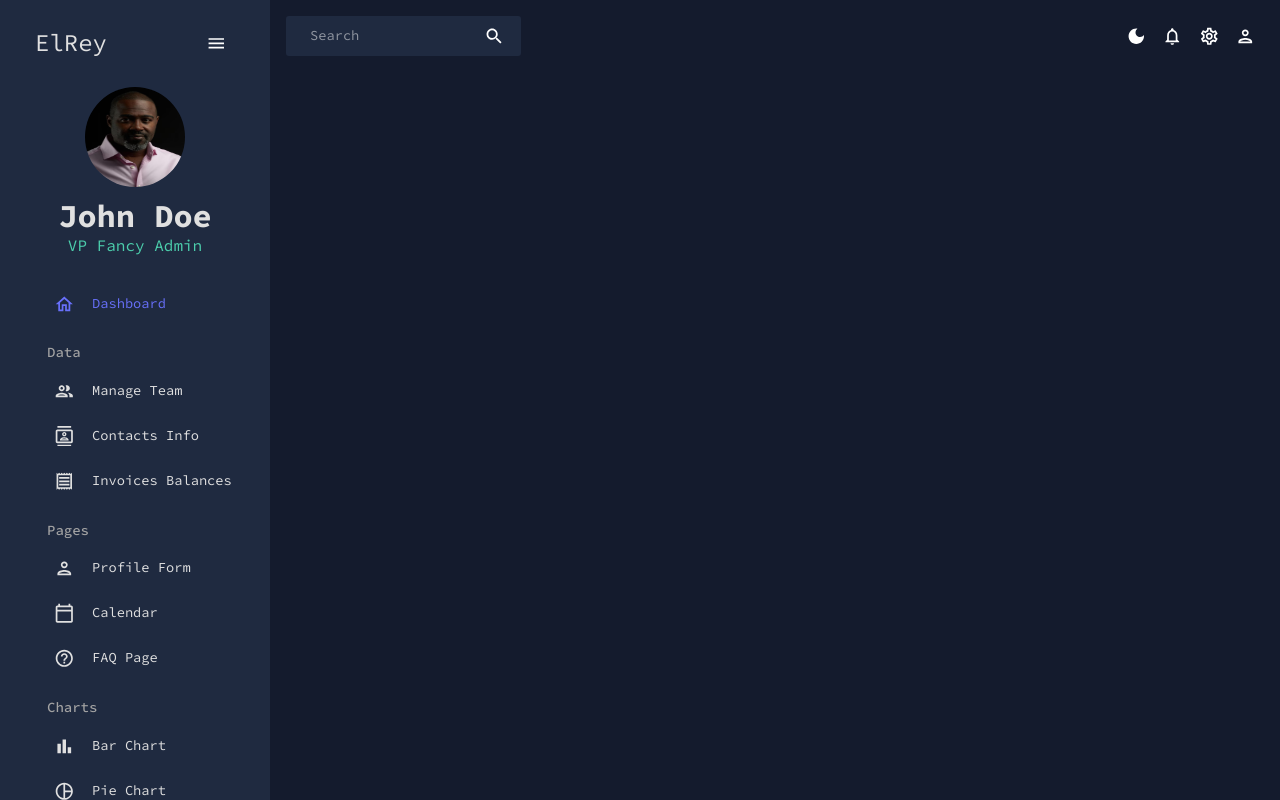
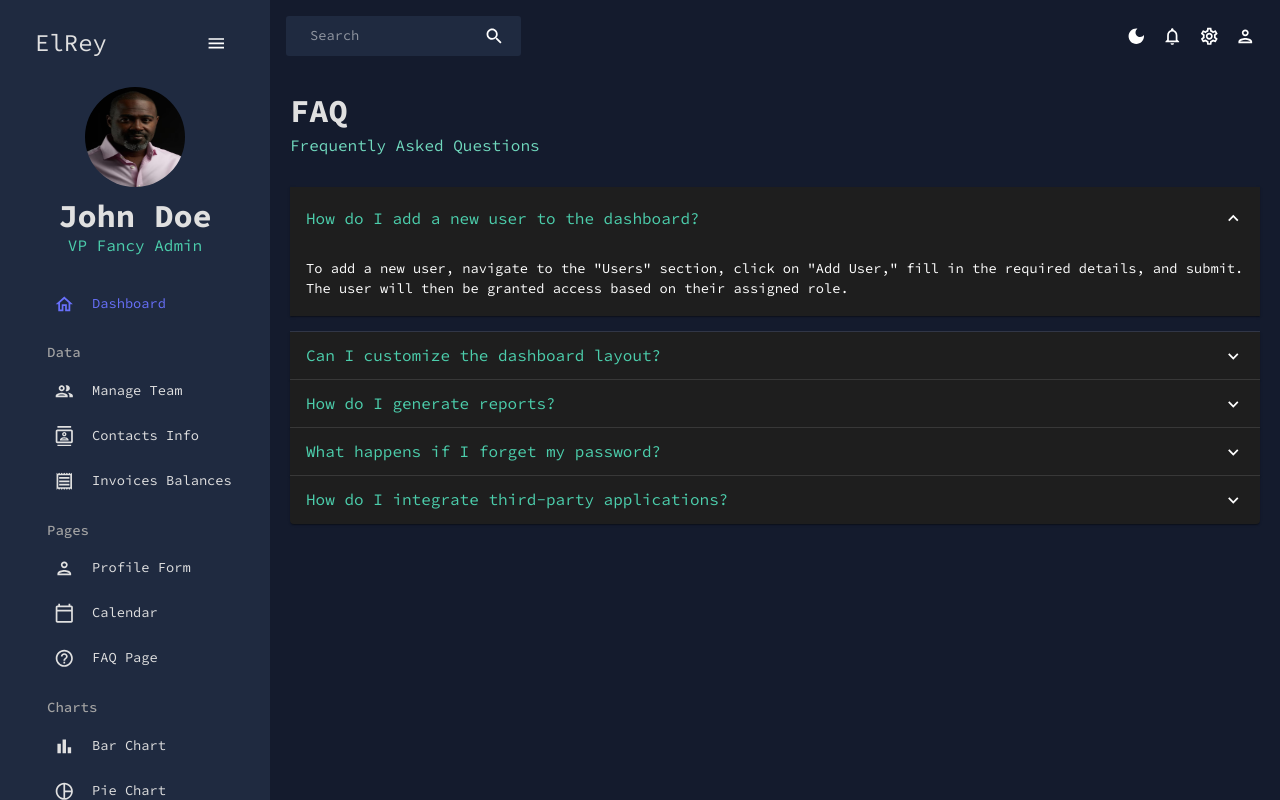
Before and after one commit to Ejike-Daniel/ElRey-Admin-Dashboard, a React (Vite) app: page /faq in a window 1280 px wide. Built offline with nearby package versions, Linux system fonts and the light colour scheme.

Commit message:
modified faq

```diff
--- a/src/App.jsx
+++ b/src/App.jsx
@@ -36,7 +36,7 @@ function App() {
               <Route path="/geography" element={<Geography />} />
               <Route path="/calendar" element={<Calendar />} />
               <Route path="/form" element={<Form />} />
-              <Route path="/form" element={<FAQ />} />
+              <Route path="/faq" element={<FAQ />} />
               <Route path="/contacts" element={<Contacts />} />
             </Routes>
           </main>
--- a/src/scenes/faq/index.jsx
+++ b/src/scenes/faq/index.jsx
@@ -1,7 +1,89 @@
-import React from "react";
+import { Box, Typography, useTheme } from "@mui/material";
+import Header from "../../components/Header";
+import Accordion from "@mui/material/Accordion";
+import AccordionSummary from "@mui/material/AccordionSummary";
+import AccordionDetails from "@mui/material/AccordionDetails";
+import { ExpandMore } from "@mui/icons-material";
+import { tokens } from "../../theme";
 
 const FAQ = () => {
-  return <div></div>;
+  const theme = useTheme();
+  const colors = tokens(theme.palette.mode);
+
+  return (
+    <Box m={"20px"}>
+      <Header title={"FAQ"} subtitle={"Frequently Asked Questions"} />
+      <Accordion defaultExpanded>
+        <AccordionSummary expandIcon={<ExpandMore />}>
+          <Typography color={colors.greenAccent[500]} variant="h5">
+            How do I add a new user to the dashboard?
+          </Typography>
+        </AccordionSummary>
+        <AccordionDetails>
+          <Typography>
+            To add a new user, navigate to the "Users" section, click on "Add
+            User," fill in the required details, and submit. The user will then
+            be granted access based on their assigned role.
+          </Typography>
+        </AccordionDetails>
+      </Accordion>
+      <Accordion>
+        <AccordionSummary expandIcon={<ExpandMore />}>
+          <Typography color={colors.greenAccent[500]} variant="h5">
+            Can I customize the dashboard layout?
+          </Typography>
+        </AccordionSummary>
+        <AccordionDetails>
+          <Typography>
+            Yes, you can customize the dashboard by adjusting widget positions,
+            themes, and color schemes in the "Settings" section.
+          </Typography>
+        </AccordionDetails>
+      </Accordion>
+      <Accordion>
+        <AccordionSummary expandIcon={<ExpandMore />}>
+          <Typography color={colors.greenAccent[500]} variant="h5">
+            How do I generate reports?
+          </Typography>
+        </AccordionSummary>
+        <AccordionDetails>
+          <Typography>
+            Go to the "Reports" section, select the type of report you need
+            (e.g., sales, user activity, or financial summary), choose the date
+            range, and export the report in PDF or CSV format.
+          </Typography>
+        </AccordionDetails>
+      </Accordion>
+      <Accordion>
+        <AccordionSummary expandIcon={<ExpandMore />}>
+          <Typography color={colors.greenAccent[500]} variant="h5">
+            What happens if I forget my password?
+          </Typography>
+        </AccordionSummary>
+        <AccordionDetails>
+          <Typography>
+            Click on "Forgot Password" on the login page, enter your registered
+            email, and follow the instructions sent to your inbox to reset your
+            password.
+          </Typography>
+        </AccordionDetails>
+      </Accordion>
+      <Accordion>
+        <AccordionSummary expandIcon={<ExpandMore />}>
+          <Typography color={colors.greenAccent[500]} variant="h5">
+            How do I integrate third-party applications?
+          </Typography>
+        </AccordionSummary>
+        <AccordionDetails>
+          <Typography>
+            You can integrate third-party applications via the "Integrations"
+            tab in the settings. Choose the app you want to connect, provide API
+            credentials if required, and save your settings.
+          </Typography>
+        </AccordionDetails>
+      </Accordion>
+    </Box>
+  );
 };
 
 export default FAQ;
```
